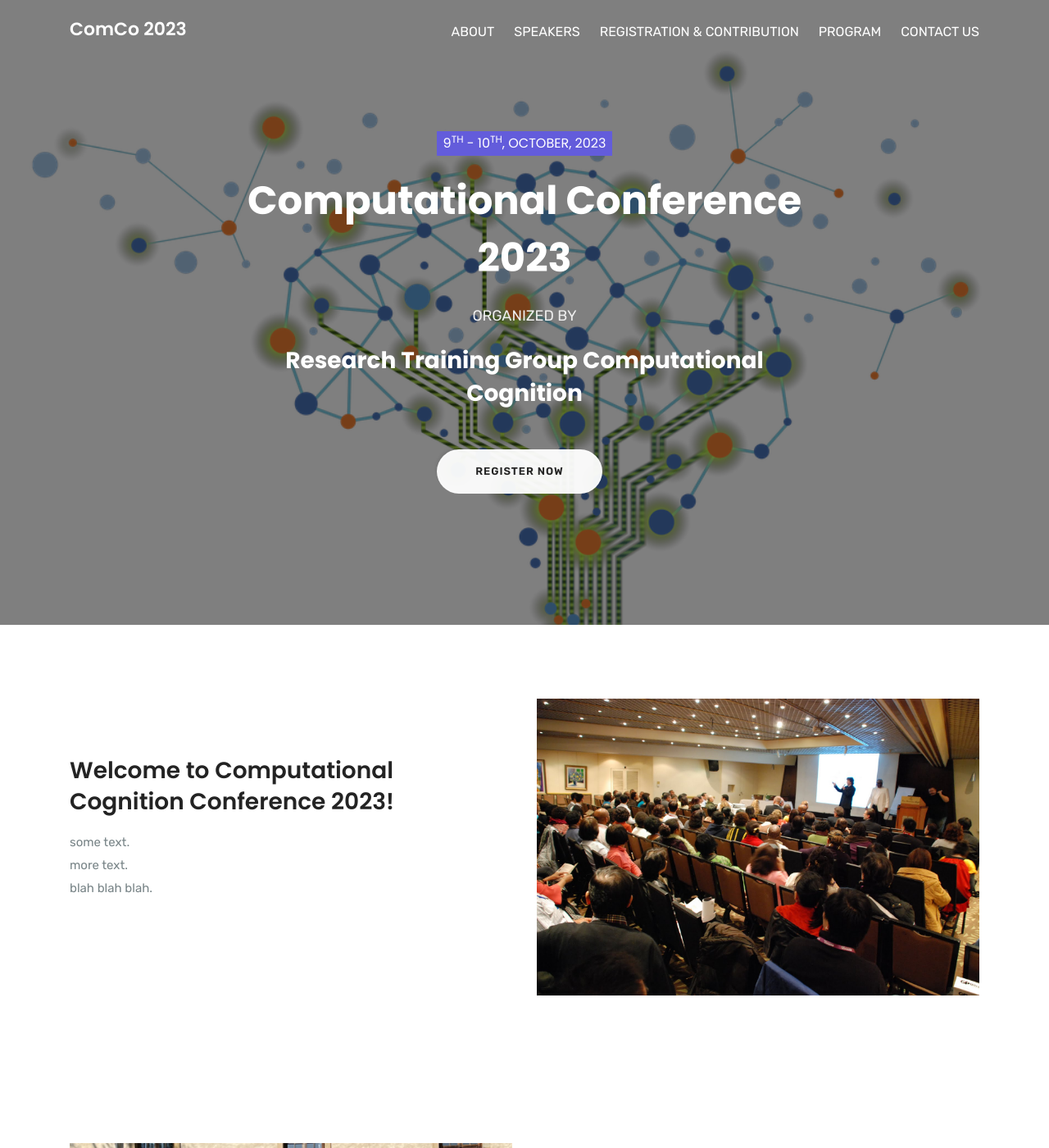
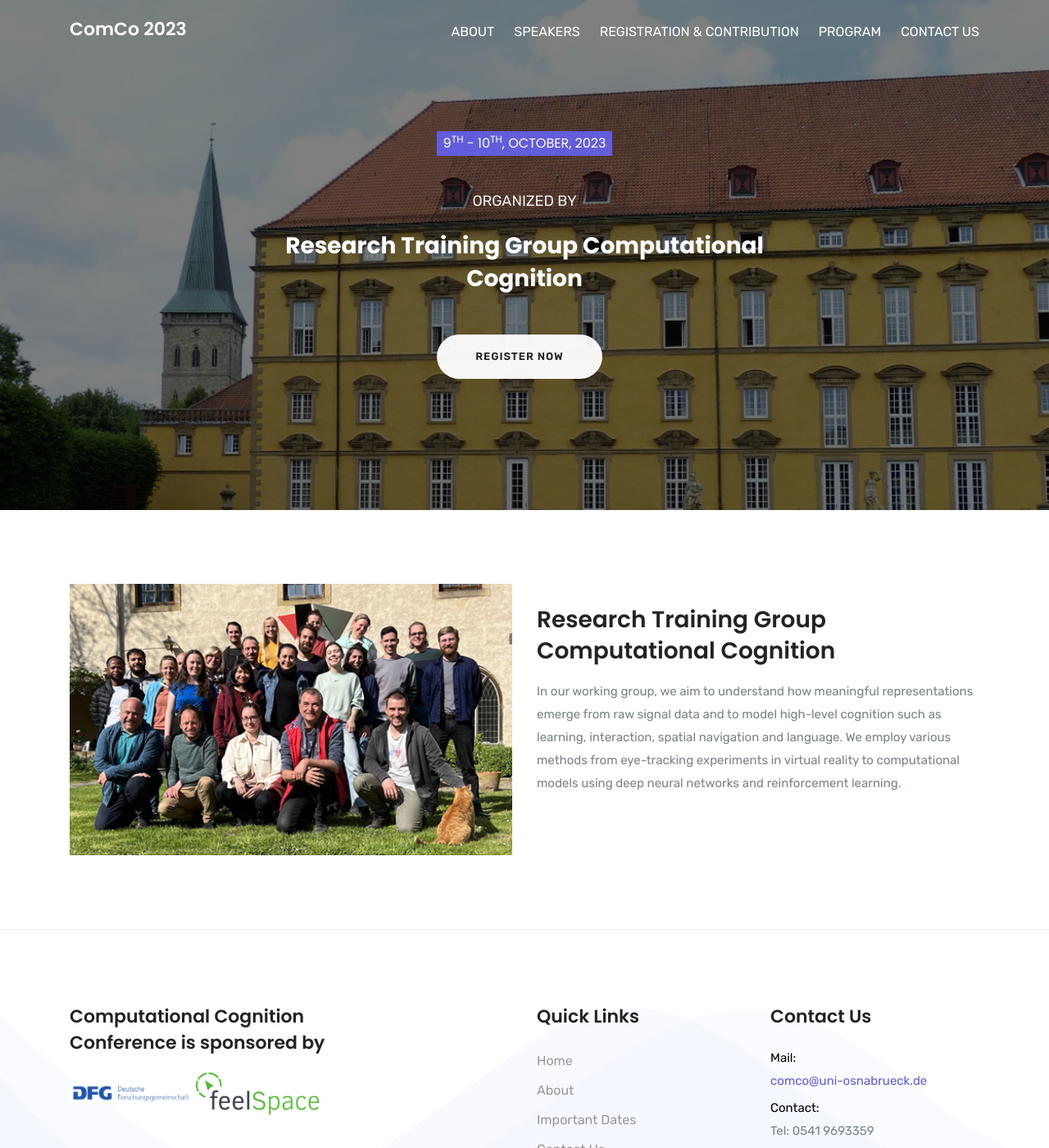
Before and after one commit to comco23/comco23.github.io, a Jekyll site: the page built from about.html, in a window 1280 px wide and 1400 px high. Shown: the whole window at 82% size. Built offline with Jekyll 4.4.1, drawn with Linux system fonts in a browser that asks for light colours; some of the changed text lies outside the part shown.

Commit message:
added stuff for the speakers

```diff
--- a/_config.yml
+++ b/_config.yml
@@ -1,5 +1,5 @@
 title: Comco 2023
-big_title: Computational Conference 2023
+big_title:
 email: comco@uni-osnabrueck.de
 date: 9<sup>th</sup> - 10<sup>th</sup>, October, 2023
 date1: 1<sup>st</sup> August 2023
@@ -13,13 +13,40 @@ keywords: conference
 address: University Osnabrück Institue for Cognitive Science, Wachsbleiche 27, 49069 Osnabrück
 description: >-
 about_hits: >-
-    some text.
+    The Computational Cognition Conference 2023 is hosted by the Research Training Group (RTG)
+    "Computational Cognition" at the University Osanbrück. With our conference program, we plan
+    to cover a diverse array of cutting-edge research topics throughout (computational) cognitive
+    science and provide a welcoming platform for discussions among researchers.
+
     <br />
-    more text.
+
+    In the conference, our key area of focus will be the investigation of high-level cognition. While we
+    have made significant progress in understanding the neural signals underlying basic sensorimotor and
+    cognitive processes involved in reasoning, problem solving, spatial navigation, and language, the
+    challenge of explaining how high-level cognition can emerge from low-level mechanisms remains an
+    interesting puzzle in cognitive science.
+
     <br />
-    blah blah blah.
+
+    Keynote speakers from diverse backgrounds including computational neuroscience, neurolinguistics,
+    cognitive modeling, machine learning and deep learning will share their expertise and present
+    groundbreaking research at the conference. By bringing together these interdisciplinary perspectives,
+    we aim to foster collaboration and spark new ideas that will drive the field of computational cognition
+    forward!
+
+    <br />
+
+    Stay tuned for more updates on the conference schedule, speakers, and submission guidelines. We look
+    forward to welcoming you to the Computational Cognition Conference 2023!
+
 about_cse: >-
-    hello world.
+
+    In our working group, we aim to understand how meaningful representations emerge from raw signal
+    data and to model high-level cognition such as learning, interaction, spatial navigation and language.
+    We employ various methods from eye-tracking experiments in virtual reality to computational models
+    using deep neural networks and reinforcement learning.
+    <br />
+
 baseurl: "" # the subpath of your site, e.g. /blog
 url: "" # the base hostname & protocol for your site, e.g. http://example.com
 twitter_username: jekyllrb
--- a/about.html
+++ b/about.html
@@ -5,27 +5,10 @@ permalink: /about
 
 <style>
 	.page_wise_banner {
-		background-image: url('assets/img/banner/bg-2.jpg');
+		background-image: url('assets/img/about/about-2.jpg');
 	}
 
 </style>
-
-<!--  SERVICE AREA START  -->
-<section class="section-padding">
-	<div class="container">
-		<div class="row align-items-center">
-			<div class="col-lg-6 col-sm-12 col-md-8 mb-4">
-				<h3 class="mb-3">Welcome to Computational Cognition Conference 2023!</h3>
-				<p class="mb-4">{{ site.about_hits }}</p>
-			</div>
-
-			<div class="col-lg-6 col-md-4">
-				<img src="assets/img/about/about-4.jpg" alt="" class="img-fluid w-100">
-			</div>
-		</div>
-	</div>
-</section>
-<!--  ABOUT AREA END  -->
 
 <!--  SERVICE AREA START  -->
 <section class="section-padding">
@@ -43,20 +26,3 @@ permalink: /about
 	</div>
 </section>
 <!--  ABOUT AREA END  -->
-
-<!--  SERVICE AREA START  -->
-<section class="section-padding">
-	<div class="container">
-		<div class="row align-items-center">
-			<div class="col-lg-6 col-sm-12 col-md-8 mb-4">
-				<h3 class="mb-3">{{ site.big_title }}</h3>
-				<p class="mb-4">{{ site.description }}</p>
-			</div>
-
-			<div class="col-lg-6 col-md-4">
-				<img src="assets/img/about/about-2.jpg" alt="" class="img-fluid w-100">
-			</div>
-		</div>
-	</div>
-</section>
-<!--  ABOUT AREA END  -->
--- a/index.html
+++ b/index.html
@@ -17,7 +17,8 @@ permalink: /
 		<div class="row">
 			<div class="col-lg-7 col-sm-12 col-md-8">
 				<div class="about-content">
-					<h5 class="subtitle">About us</h5>
+					<h3 class="mb-3">Welcome to Computational Cognition Conference 2023!</h3>
+					<p class="mb-4">{{ site.about_hits }}</p>
 					<h3>{{ site.big_title }}</h3>
 					<p>{{ site.description }}</p>
 				</div>
@@ -25,8 +26,7 @@ permalink: /
 		</div>
 	</div>
 </section>
+
 <!--  SERVICE AREA END  -->
 
 {% include sections/dates.html %}
-
-{% include sections/fee.html %}
```
Also changed, not shown: registration.html (+7 -3 lines), speakers.html (+13 -2 lines), assets/img/about/about-1.jpg, assets/img/about/about-7.jpg (added), assets/img/about/about-8.jpg (added), assets/img/about/about-9.jpg (added), assets/img/banner/bg-1.jpg, 1 other file.
